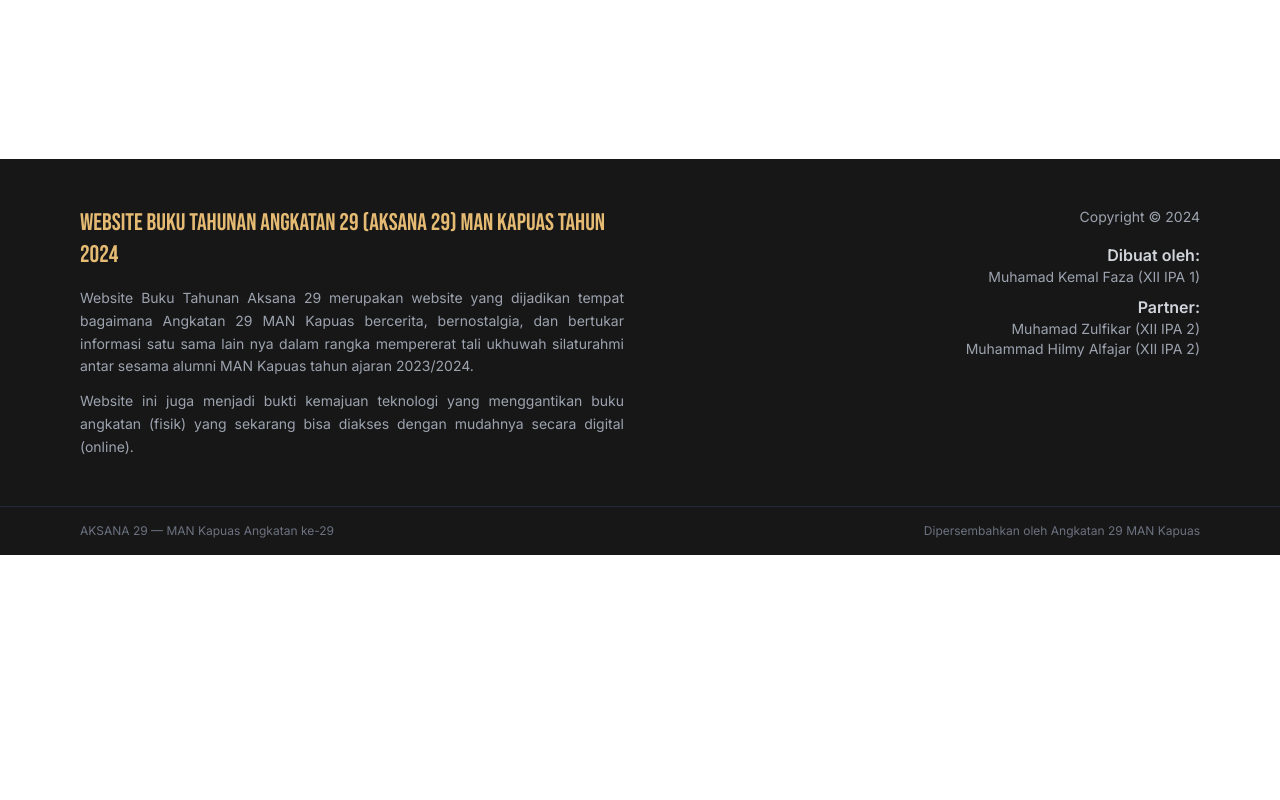
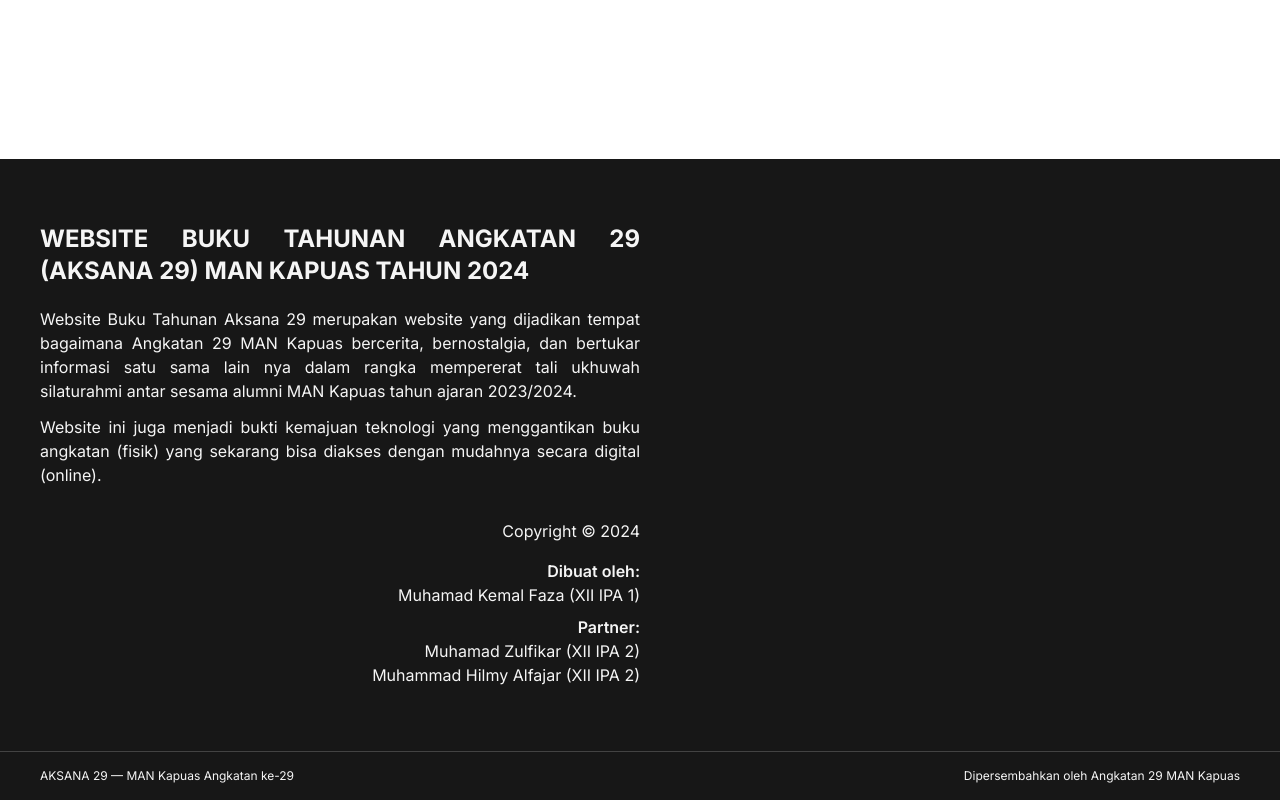
Before and after one commit to kemal-faza/aksana-29-nextjs, a Next.js app in the folder apps/web/: page /guru in a window 1280 px wide. Shown: the part 641-1441 px from the top of the page. Before the commit the page ends 1196 px from the top, so only its background shows below. Built offline with nearby package versions, Linux system fonts and the light colour scheme; no server answers.

Commit message:
refactor(public): align Footer with DESIGN.md spec
- bg-dark text-secondary (semantic)
- py-16 px-10 padding per spec
- h2 Inter bold (no Bebas, no gold)
- flex flex-wrap with w-full lg:w-1/2 columns

```diff
--- a/apps/web/components/public/Footer.tsx
+++ b/apps/web/components/public/Footer.tsx
@@ -1,21 +1,21 @@
 export function Footer() {
   return (
-    <footer className="bg-dark text-white">
-      <div className="max-w-6xl mx-auto px-4 py-12">
-        <div className="grid md:grid-cols-2 gap-8">
+    <footer className="bg-dark text-secondary">
+      <div className="container mx-auto py-16 px-10">
+        <div className="flex flex-wrap gap-8">
           {/* Left: Description */}
-          <div>
-            <h3 className="font-heading text-2xl text-tersier mb-4">
+          <div className="w-full lg:w-1/2">
+            <h2 className="text-xl lg:text-2xl text-justify font-bold">
               WEBSITE BUKU TAHUNAN ANGKATAN 29 (AKSANA 29) MAN KAPUAS TAHUN 2024
-            </h3>
-            <p className="text-gray-400 text-sm leading-relaxed text-justify">
+            </h2>
+            <p className="text-base mt-5 text-justify">
               Website Buku Tahunan Aksana 29 merupakan website yang dijadikan
               tempat bagaimana Angkatan 29 MAN Kapuas bercerita, bernostalgia,
               dan bertukar informasi satu sama lain nya dalam rangka mempererat
               tali ukhuwah silaturahmi antar sesama alumni MAN Kapuas tahun
               ajaran 2023/2024.
             </p>
-            <p className="text-gray-400 text-sm leading-relaxed text-justify mt-3">
+            <p className="text-base mt-3 text-justify">
               Website ini juga menjadi bukti kemajuan teknologi yang menggantikan
               buku angkatan (fisik) yang sekarang bisa diakses dengan mudahnya
               secara digital (online).
@@ -23,28 +23,28 @@ export function Footer() {
           </div>
 
           {/* Right: Credits */}
-          <div className="md:text-right">
-            <p className="text-gray-400 text-sm">
+          <div className="w-full lg:w-1/2 lg:text-right">
+            <p className="text-base">
               Copyright &copy; 2024
             </p>
             <div className="mt-4">
-              <p className="text-gray-300 font-semibold">Dibuat oleh:</p>
-              <p className="text-gray-400 text-sm">Muhamad Kemal Faza (XII IPA 1)</p>
+              <p className="font-semibold">Dibuat oleh:</p>
+              <p className="text-base">Muhamad Kemal Faza (XII IPA 1)</p>
             </div>
             <div className="mt-2">
-              <p className="text-gray-300 font-semibold">Partner:</p>
-              <p className="text-gray-400 text-sm">Muhamad Zulfikar (XII IPA 2)</p>
-              <p className="text-gray-400 text-sm">Muhammad Hilmy Alfajar (XII IPA 2)</p>
+              <p className="font-semibold">Partner:</p>
+              <p className="text-base">Muhamad Zulfikar (XII IPA 2)</p>
+              <p className="text-base">Muhammad Hilmy Alfajar (XII IPA 2)</p>
             </div>
           </div>
         </div>
       </div>
 
       {/* Bottom bar */}
-      <div className="border-t border-gray-800">
-        <div className="max-w-6xl mx-auto px-4 py-4 flex flex-col md:flex-row items-center justify-between gap-2">
-          <p className="text-gray-500 text-xs">AKSANA 29 &mdash; MAN Kapuas Angkatan ke-29</p>
-          <p className="text-gray-500 text-xs">Dipersembahkan oleh Angkatan 29 MAN Kapuas</p>
+      <div className="border-t border-secondary/20">
+        <div className="container mx-auto py-4 px-10 flex flex-col md:flex-row items-center justify-between gap-2">
+          <p className="text-xs">AKSANA 29 &mdash; MAN Kapuas Angkatan ke-29</p>
+          <p className="text-xs">Dipersembahkan oleh Angkatan 29 MAN Kapuas</p>
         </div>
       </div>
     </footer>
```
